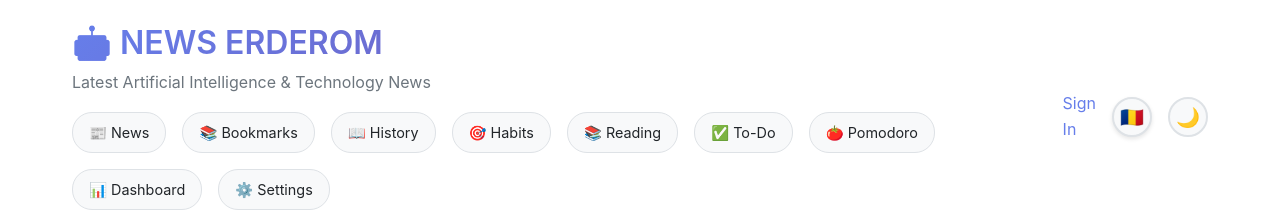
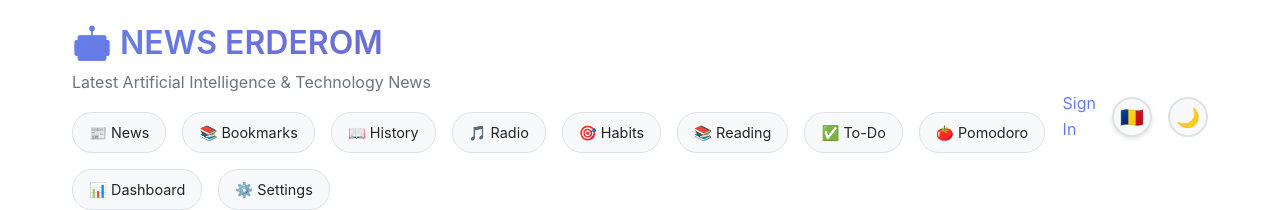
Before and after one commit to Horussteel/news, a Next.js app: page /todo in a window 1280 px wide. Shown: the top 210 px of the page. Built offline with nearby package versions, Linux system fonts and the light colour scheme; no server answers.

Commit message:
Update layout navigation and package configuration for radio functionality

```diff
--- a/components/Layout.js
+++ b/components/Layout.js
@@ -46,6 +46,7 @@ const Layout = ({ children, title, description }) => {
                 <a href="/" className="nav-link">📰 {t('navigation.news')}</a>
                 <a href="/bookmarks" className="nav-link">📚 {t('navigation.bookmarks')}</a>
                 <a href="/history" className="nav-link">📖 {t('navigation.history')}</a>
+                <a href="/radio" className="nav-link">🎵 Radio</a>
                 <a href="/habits" className="nav-link">🎯 {t('navigation.habits')}</a>
                 <a href="/reading" className="nav-link">📚 {t('navigation.reading')}</a>
                 <a href="/todo" className="nav-link">✅ {t('navigation.todo')}</a>
--- a/package.json
+++ b/package.json
@@ -3,8 +3,8 @@
   "version": "1.0.0",
   "private": true,
   "scripts": {
-    "dev": "next dev",
-    "build": "next build",
+    "dev": "set NODE_OPTIONS=--max-old-space-size=4096 && next dev",
+    "build": "set NODE_OPTIONS=--max-old-space-size=4096 && next build",
     "start": "next start",
     "lint": "next lint",
     "prod": "NODE_ENV=production next start",
```
